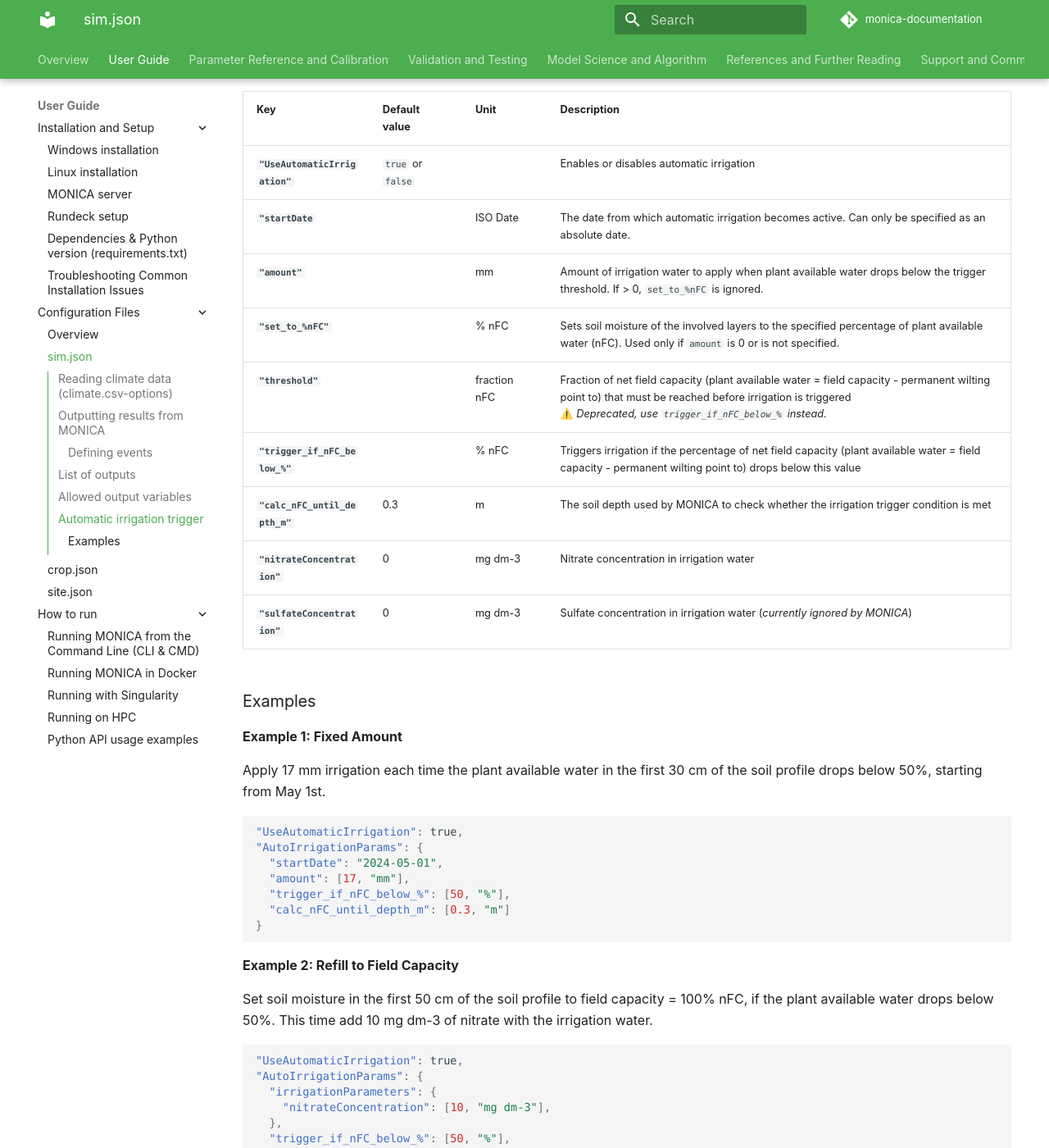
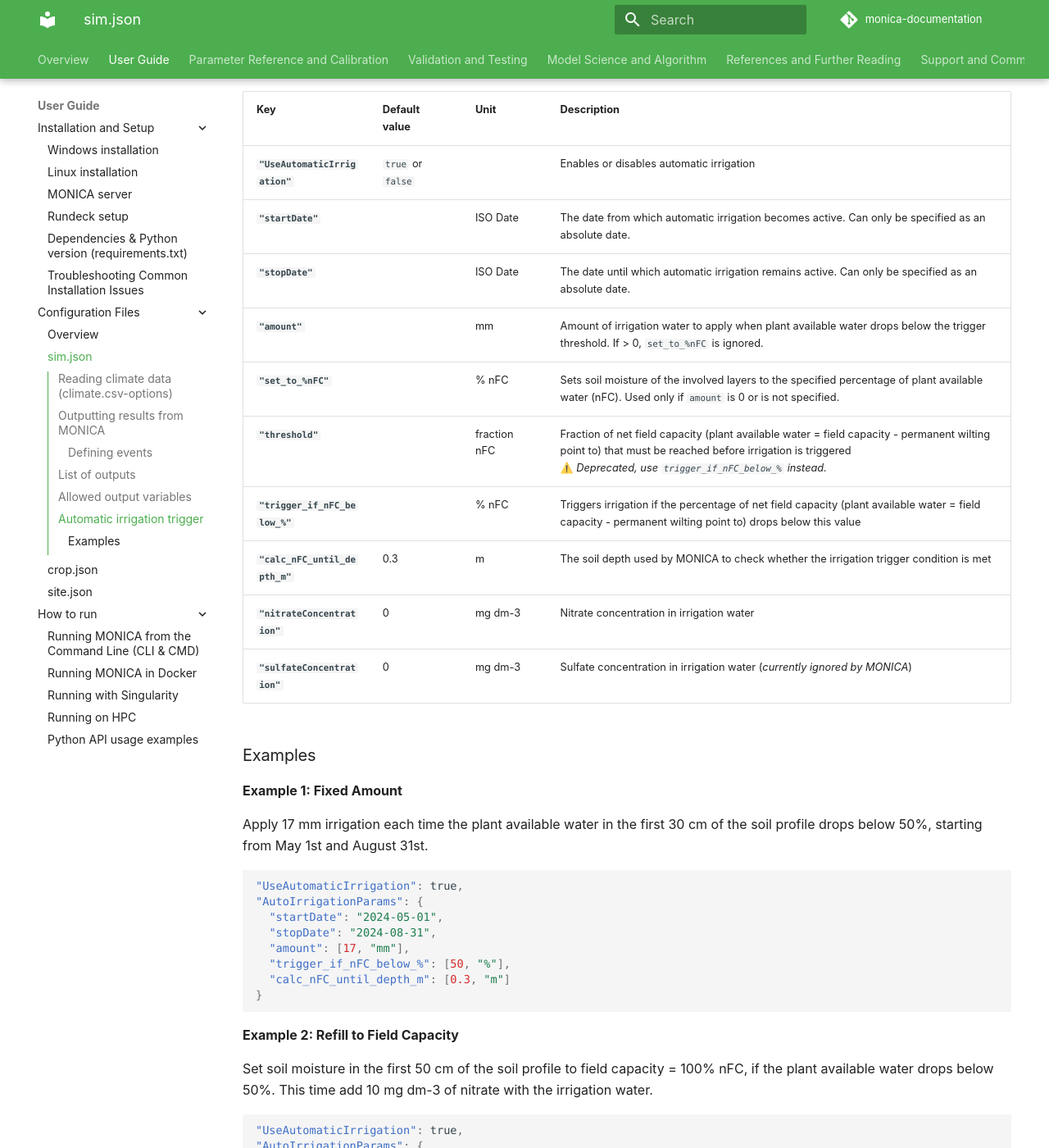
Before and after one commit to zalf-rpm/monica-documentation, an MkDocs documentation site: the page built from docs/user_guide/configuration_files/config_sim_json.md, in a window 1280 px wide and 1400 px high, scrolled down 16900 px. Shown: the whole window at 82% size. Built offline with MkDocs 1.6.1 and Material for MkDocs 9.7.7, drawn with Linux system fonts in a browser that asks for light colours; comment, search, counter and statistics services are not loaded.

Commit message:
Add stopDate key to AutomaticIrrigation

````diff
--- a/docs/user_guide/configuration_files/config_sim_json.md
+++ b/docs/user_guide/configuration_files/config_sim_json.md
@@ -517,7 +517,8 @@ Automatic irrigation can be enabled or disabled using the `UseAutomaticIrrigatio
 | Key                            | Default value     | Unit         | Description                                                                                                                                                                                                         |
 |--------------------------------|-------------------|--------------|---------------------------------------------------------------------------------------------------------------------------------------------------------------------------------------------------------------------|
 | **`"UseAutomaticIrrigation"`** | `true` or `false` |              | Enables or disables automatic irrigation                                                                                                                                                                            |
-| **`"startDate`**               |                   | ISO Date     | The date from which automatic irrigation becomes active. Can only be specified as an absolute date.                                                                                                                 |
+| **`"startDate"`**               |                   | ISO Date     | The date from which automatic irrigation becomes active. Can only be specified as an absolute date.                                                                                                                 |
+| **`"stopDate"`**                |                   | ISO Date     | The date until which automatic irrigation remains active. Can only be specified as an absolute date.
 | **`"amount"`**                 |                   | mm           | Amount of irrigation water to apply when plant available water drops below the trigger threshold. If > 0, `set_to_%nFC` is ignored.                                                                                 |
 | **`"set_to_%nFC"`**            |                   | % nFC        | Sets soil moisture of the involved layers to the specified percentage of plant available water (nFC). Used only if `amount` is 0 or is not specified.                                                               |
 | **`"threshold"`**              |                   | fraction nFC | Fraction of net field capacity (plant available water = field capacity - permanent wilting point to) that must be reached before irrigation is triggered <br>⚠️ *Deprecated, use `trigger_if_nFC_below_%` instead.* |
@@ -531,12 +532,13 @@ Automatic irrigation can be enabled or disabled using the `UseAutomaticIrrigatio
 
 **Example 1: Fixed Amount**
 
-Apply 17 mm irrigation each time the plant available water in the first 30 cm of the soil profile drops below 50%, starting from May 1st.
+Apply 17 mm irrigation each time the plant available water in the first 30 cm of the soil profile drops below 50%, starting from May 1st and August 31st.
 
 ```json
 "UseAutomaticIrrigation": true,
 "AutoIrrigationParams": {
   "startDate": "2024-05-01",
+  "stopDate": "2024-08-31",
   "amount": [17, "mm"],
   "trigger_if_nFC_below_%": [50, "%"],
   "calc_nFC_until_depth_m": [0.3, "m"]
````
